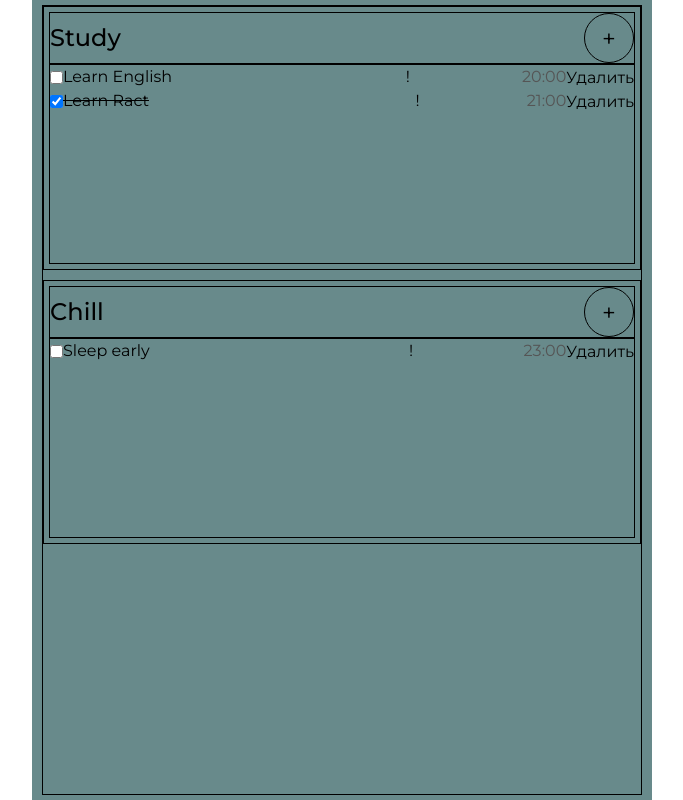
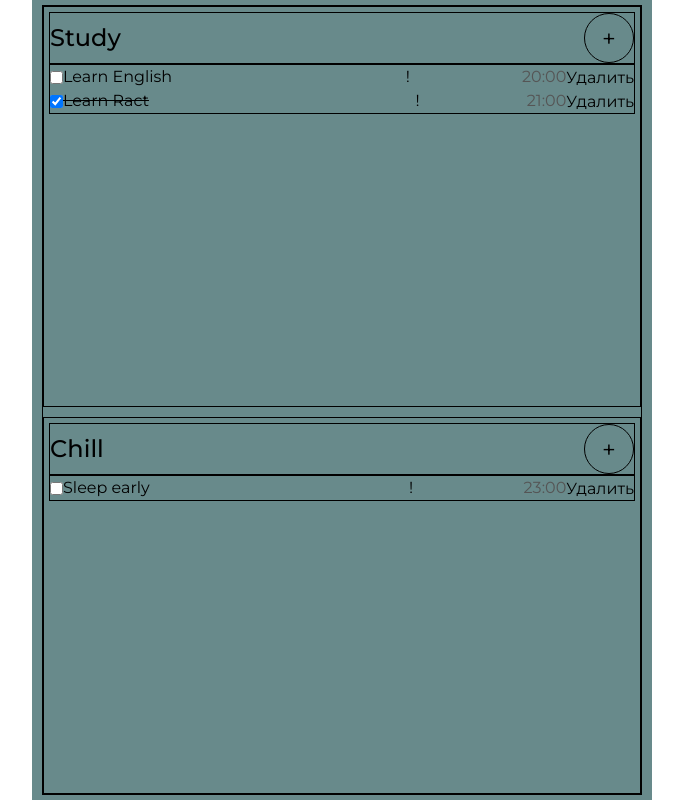
Before and after one commit to Nardosha/TODO_REACT, a React (Create React App) app: page / in a window 1280 px wide. Shown: the whole page, without its empty margins (298-981 px from the left). Built offline with nearby package versions, Linux system fonts and the light colour scheme.

Commit message:
Fix styles

```diff
--- a/src/App.css
+++ b/src/App.css
@@ -185,7 +185,8 @@ legend {
   align-content: center;
 }
 .new-task__wrapper {
-  max-width: 40%;
+  min-width: 60%;
+  max-width: 60%;
   min-height: 80%;
   background-color: #ba74af;
   padding: 10px 10px;
@@ -299,6 +300,8 @@ legend {
   width: 100%;
   border: 1px solid black;
   padding: 5px;
+  flex: 1 1 auto;
+  position: relative;
 }
 .group-item:not(:last-child) {
   margin: 0 0 10px 0;
@@ -316,7 +319,6 @@ legend {
 .group-item__list {
   line-height: 150%;
   align-items: flex-start;
-  height: 200px;
 }
 .group-item__task {
   width: 100%;
@@ -393,7 +395,7 @@ body, html {
 }
 
 .input {
-  width: 30rem;
+  width: 100%;
   min-height: 2rem;
   display: flex;
   border-radius: 0.5rem;
@@ -421,6 +423,7 @@ body, html {
 
 .popup {
   position: fixed;
+  z-index: 100;
   width: 100%;
   height: 100%;
   top: 0;
--- a/src/assets/styles/components/newTaskComponent.scss
+++ b/src/assets/styles/components/newTaskComponent.scss
@@ -15,7 +15,8 @@
 
 
   &__wrapper {
-    max-width: 40%;
+    min-width: 60%;
+    max-width: 60%;
     min-height: 80%;
     background-color: #ba74af;
     padding: 10px 10px;
--- a/src/assets/styles/components/todoList.scss
+++ b/src/assets/styles/components/todoList.scss
@@ -15,6 +15,8 @@
   width: 100%;
   border: 1px solid black;
   padding: 5px;
+  flex: 1 1 auto;
+  position: relative;
 
   &:not(:last-child) {
     margin: 0 0 10px 0;
@@ -31,7 +33,6 @@
   &__list {
     line-height: $lineHeightRegular;
     align-items: flex-start;
-    height: 200px;
   }
 
   &__task {
--- a/src/assets/styles/main.scss
+++ b/src/assets/styles/main.scss
@@ -29,6 +29,7 @@ body, html {
 
 .popup {
   position: fixed;
+  z-index: 100;
   width: 100%;
   height: 100%;
   top: 0;
--- a/src/assets/styles/variables.scss
+++ b/src/assets/styles/variables.scss
@@ -20,7 +20,7 @@ $fontWeightTitle: 500;
 
 
 /*--input---*/
-$inputWidth: 30rem;
+//$inputWidth: 30rem;
 $inputHeight: 2rem;
 $inputPadding: 0.3rem;
 
@@ -36,7 +36,7 @@ $widthContainer: 620px;
 }
 
 @mixin input() {
-  width: $inputWidth;
+  width: 100%;
   min-height: $inputHeight;
   display: flex;
   border-radius: 0.5rem;
--- a/src/views/TodoContainer.js
+++ b/src/views/TodoContainer.js
@@ -1,7 +1,7 @@
-import React, { useEffect, useState } from "react";
+import React, { useState } from "react";
 import NewTaskComponent from "./components/NewTask/NewTaskComponent";
 import TaskList from "./components/TaskList/TaskList";
-import { Modal } from "./components/Modal";
+import { Modal } from "./components/Modals/Modal";
 
 export default function TodoContainer() {
   const [todos, setTodos] = useState([
@@ -69,11 +69,17 @@ export default function TodoContainer() {
         ));
       })
     );
+
+
   }
 
   function saveTask(item) {
-    todos.push(item);
+    console.log('SAVE', item)
+
+    setTodos([...todos, ...[item]]);
+    // todos.push(item)
     toggleModal(false);
+    console.log(todos)
   }
 
 
--- a/src/views/components/NewTask/NewTaskComponent.js
+++ b/src/views/components/NewTask/NewTaskComponent.js
@@ -21,12 +21,13 @@ export default function NewTaskComponent({ onSubmit, openModal }) {
     const todoItem = {
       groupSign: defTask.groupSign,
       groupId: defTask.groupId,
-      task: {
+      taskList: [{
         id: defTask.id,
         taskName: defTask.taskName,
         time: defTask.time,
         notes: defTask.notes,
-      },
+        completed: defTask.completed,
+      }]
     };
     onSubmit(todoItem);
     openModal(false);
--- a/src/views/components/TaskList/TaskList.js
+++ b/src/views/components/TaskList/TaskList.js
@@ -7,6 +7,7 @@ export default function TaskList({
   onDeleteTask,
   openModal,
 }) {
+  console.log(groupList)
   const list = groupList.map((group) => {
     const groupKey = group.groupId.toString();
     return (
--- a/src/views/components/TaskList/components/TaskGroup.js
+++ b/src/views/components/TaskList/components/TaskGroup.js
@@ -7,6 +7,7 @@ export default function TaskGroup({
   deleteTask,
   onOpenModal,
 }) {
+  console.log(taskGroup)
   const taskItems = taskGroup.taskList.map((task) => (
     <TaskItem
       key={task.id.toString()}
```
Also changed, not shown: src/views/components/Modals/Modal.js (renamed from src/views/components/Modal.js).
